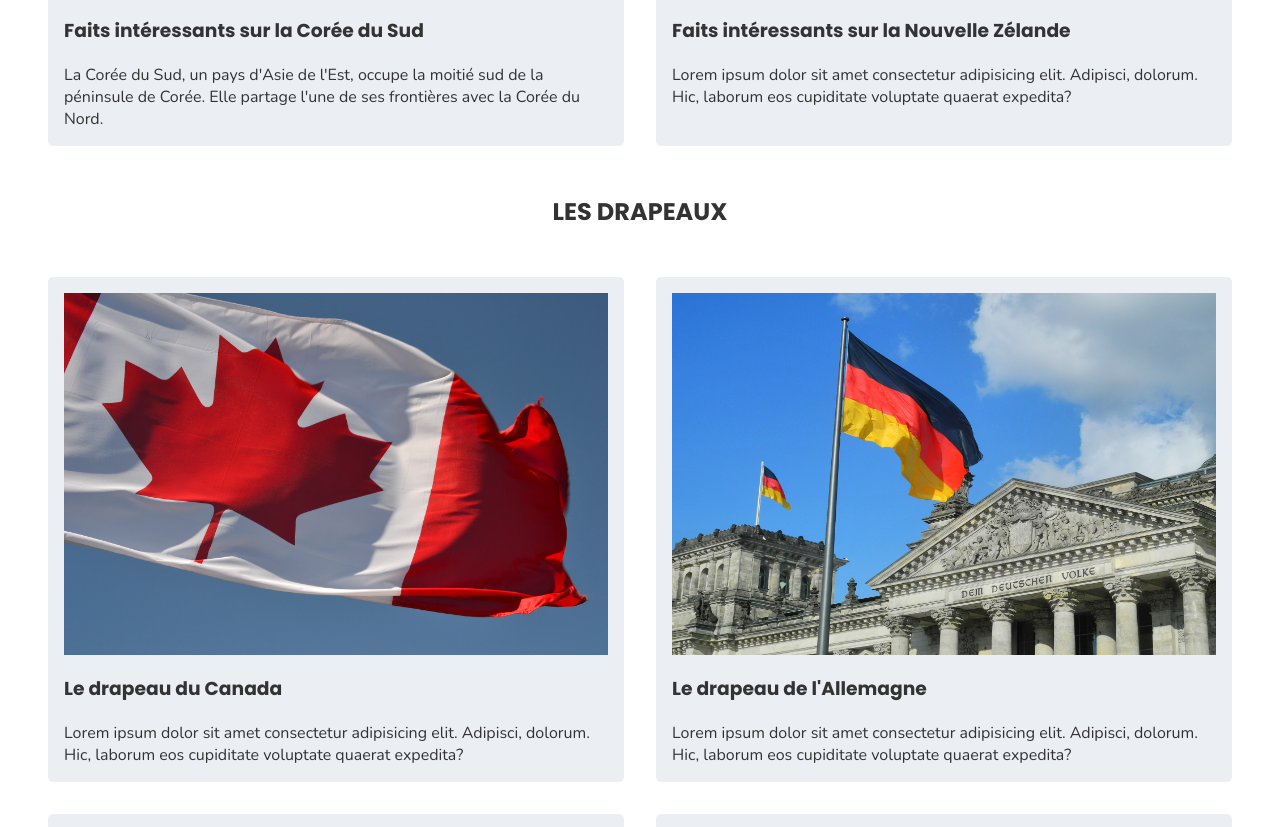
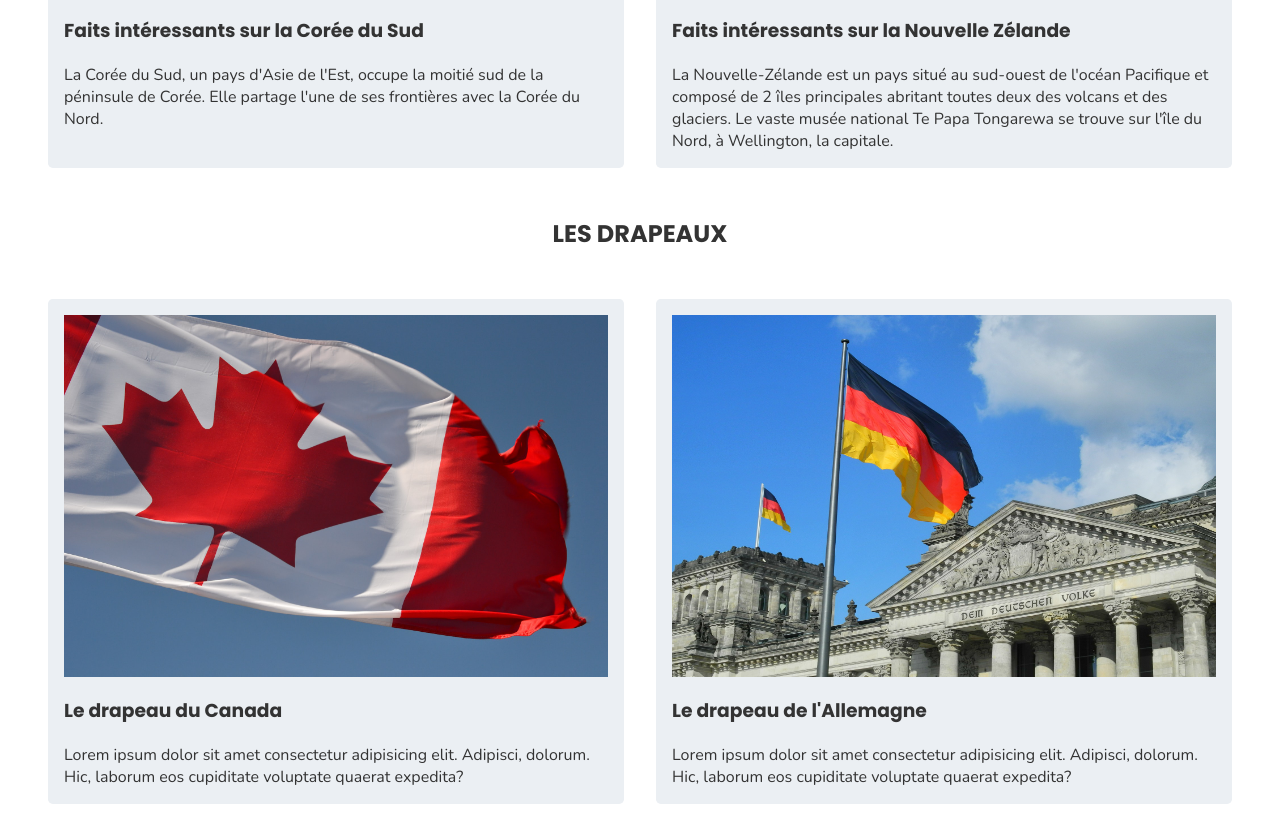
Before and after one commit to minimich14/Passion, a plain HTML site: page index.html in a window 1280 px wide. Shown: the part 5348-6175 px from the top of the page. Drawn offline with nearby package versions, Linux system fonts and the light colour scheme.

Commit message:
Ajout de texte

```diff
--- a/index.html
+++ b/index.html
@@ -236,7 +236,7 @@
                     <article>
                         <img src="img/new-zealand.jpg" alt="">
                         <h3>Faits intéressants sur la Nouvelle Zélande</h3>
-                        <p>Lorem ipsum dolor sit amet consectetur adipisicing elit. Adipisci, dolorum. Hic, laborum eos cupiditate voluptate quaerat expedita?</p>
+                        <p>La Nouvelle-Zélande est un pays situé au sud-ouest de l'océan Pacifique et composé de 2 îles principales abritant toutes deux des volcans et des glaciers. Le vaste musée national Te Papa Tongarewa se trouve sur l'île du Nord, à Wellington, la capitale.</p>
                     </article>
                 </div>
 
```
